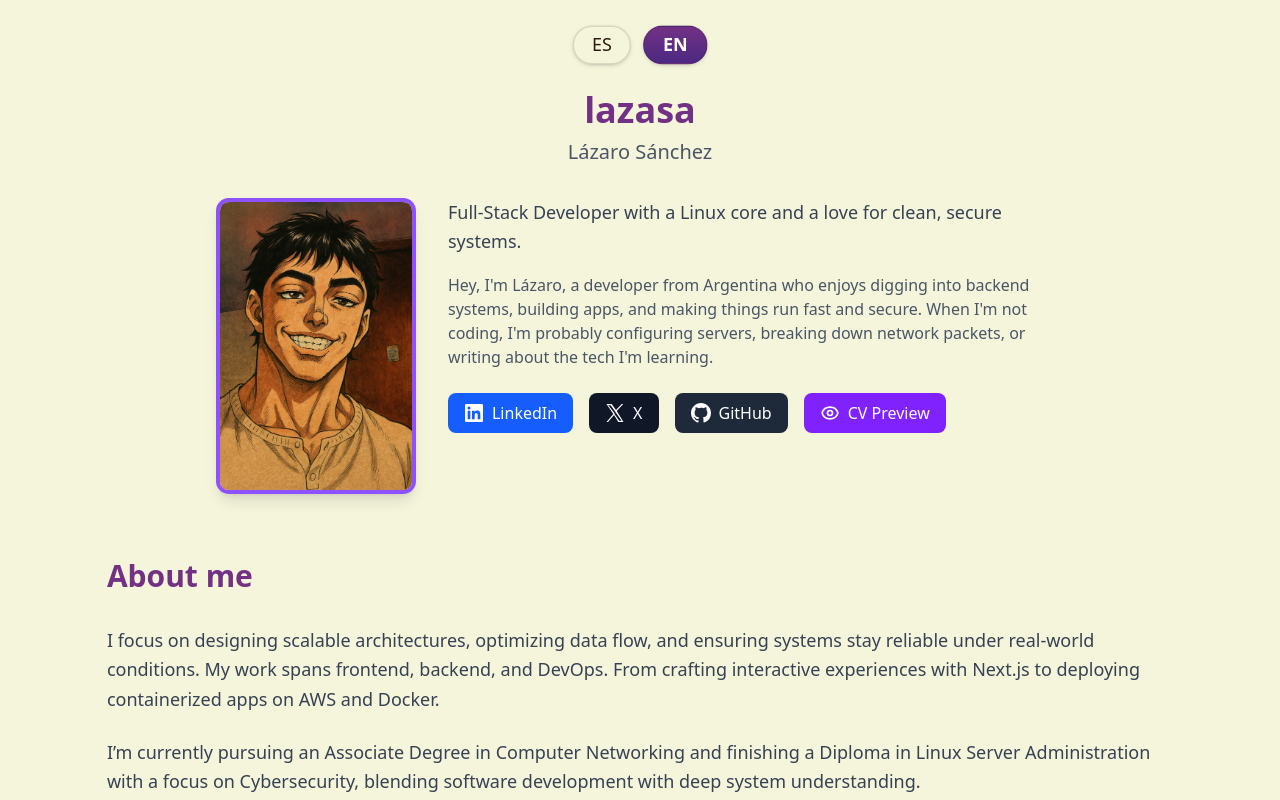
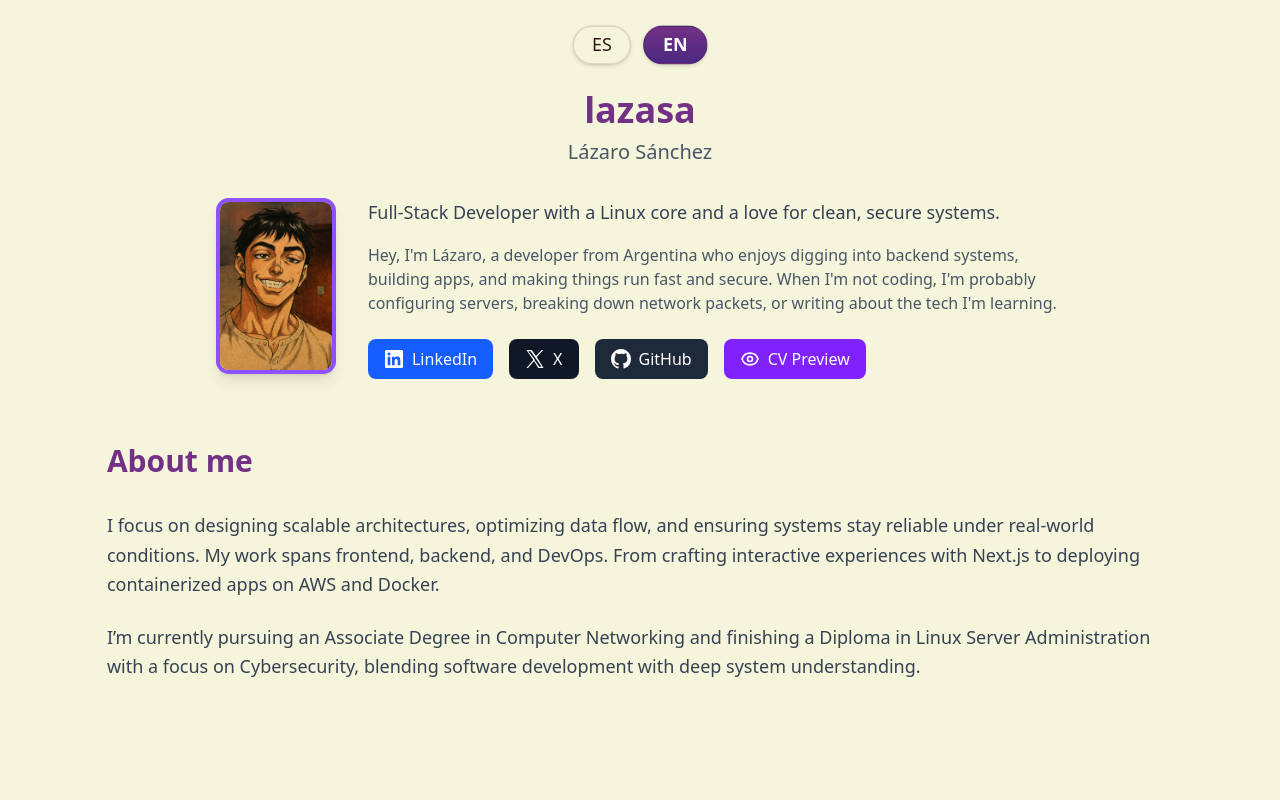
Before and after one commit to lazasa/lazasa-portfolio, a Next.js app: page /en/ in a window 1280 px wide. Built offline with nearby package versions, Linux system fonts and the light colour scheme; no server answers.

Commit message:
fix: reduce profile image size for better layout consistency

```diff
--- a/src/components/header.tsx
+++ b/src/components/header.tsx
@@ -29,8 +29,8 @@ export default function Header() {
               <Image
                 src="/images/me.png"
                 alt="Profile picture"
-                width={200}
-                height={200}
+                width={120}
+                height={120}
                 className="rounded-full border-4 border-violet-500 shadow-lg object-cover"
                 priority
               />
```
